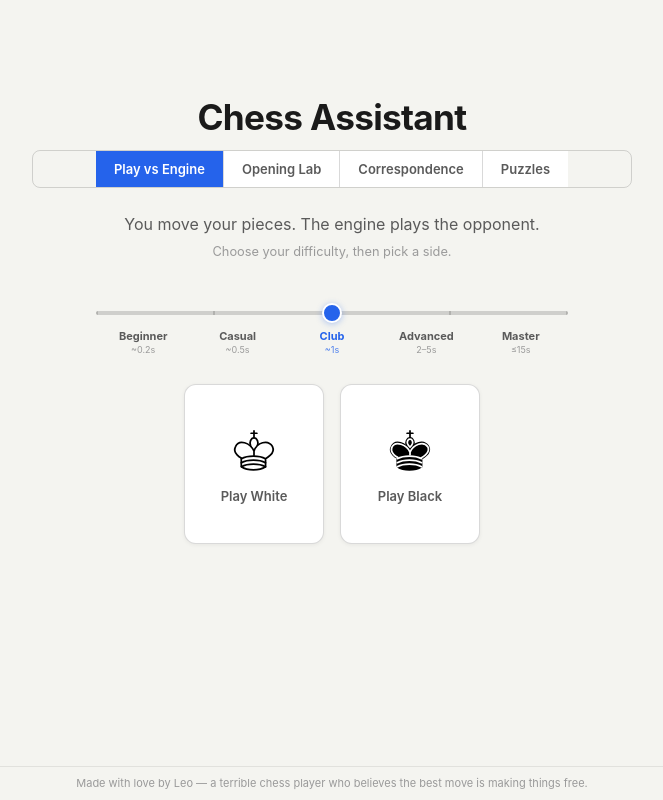
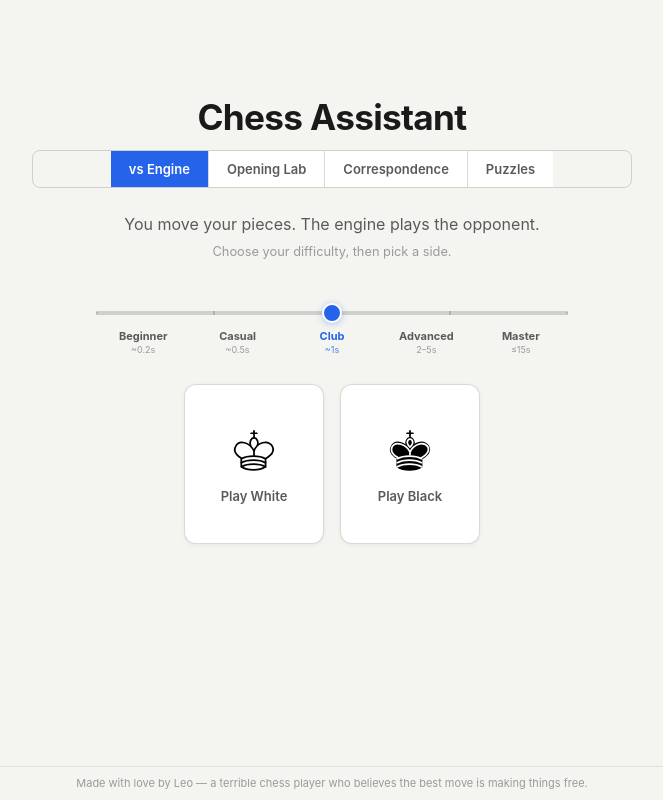
Before and after one commit to magazle/chess-assistant, a plain HTML site: page index.html in a window 1280 px wide. Shown: the whole page, without its empty margins (308-971 px from the left). Drawn offline with nearby package versions, Linux system fonts and the light colour scheme.

Commit message:
Update index.html

```diff
--- a/index.html
+++ b/index.html
@@ -12,7 +12,7 @@
       <h1>Chess Assistant</h1>
 
       <div class="mode-tabs">
-        <button class="tab active" onclick="selectTab('vs')"             id="tab-vs">Play vs Engine</button>
+        <button class="tab active" onclick="selectTab('vs')"             id="tab-vs">vs Engine</button>
         <button class="tab"        onclick="selectTab('lab')"            id="tab-lab">Opening Lab</button>
         <button class="tab"        onclick="selectTab('correspondence')" id="tab-correspondence">Correspondence</button>
         <button class="tab"        onclick="selectTab('puzzle')"         id="tab-puzzle">Puzzles</button>
```
